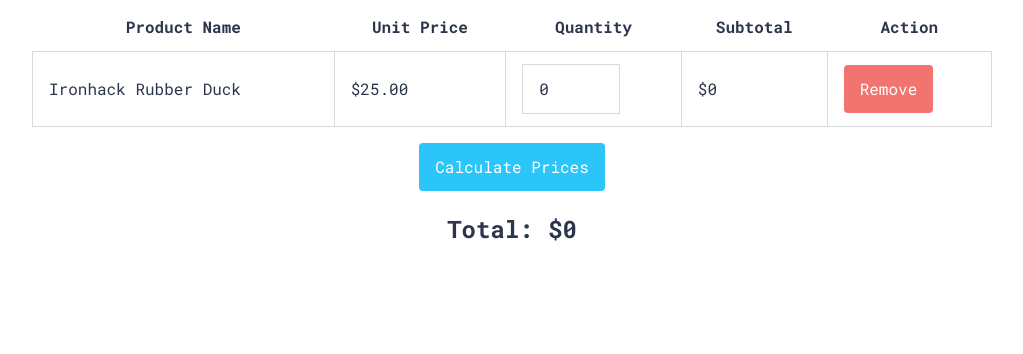
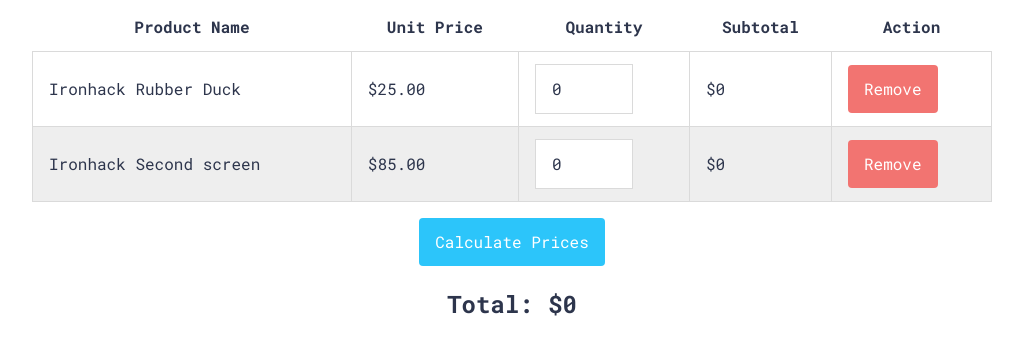
Before and after one commit to DesarrolladoresMasquerades/m1_d07-lab-iron_cart-AnaHerr, a website: page index.html in a window 1280 px wide. Both pictures are taken after a click on the button "Calculate Prices". Shown: the part 104-458 px from the top of the page, without its empty margins (128-1151 px from the left). Drawn offline with Linux system fonts and the light colour scheme.

Commit message:
lab finished until 4th bonus

```diff
--- a/index.html
+++ b/index.html
@@ -35,19 +35,19 @@
         <!-- Iteration 2: Add more products here -->
       </tbody>
       <tfoot>
-        <!-- <tr class="create-product">
-          <td>
-            <input type="text" placeholder="Product Name" />
+        <tr class="product">
+          <td class="name">
+            <span>Ironhack Second screen</span>
           </td>
-          <td>
-            <input type="number" min="0" value="0" placeholder="Product Price" />
+          <td class="price">$<span>85.00</span></td>
+          <td class="quantity">
+            <input type="number" value="0" min="0" placeholder="Quantity" />
           </td>
-          <td></td>
-          <td></td>
-          <td>
-            <button id="create" class="btn">Create Product</button>
+          <td class="subtotal">$<span>0</span></td>
+          <td class="action">
+            <button class="btn btn-remove">Remove</button>
           </td>
-        </tr> -->
+        </tr>
       </tfoot>
     </table>
     <p class="calculate-total">
--- a/js/index.js
+++ b/js/index.js
@@ -3,21 +3,28 @@
 function updateSubtotal(product) {
   console.log('Calculating subtotal, yey!');
 
-  //... your code goes here
+  const price = product.querySelector('.price span').innerText;
+  const quantity = product.querySelector(".quantity input").value;
+  const subResult = price*quantity;
+  const subtotalPrice = product.querySelector(".subtotal span")
+  subtotalPrice.innerText = subResult;
+  return subResult
 }
 
 function calculateAll() {
-  // code in the following two lines is added just for testing purposes.
-  // it runs when only iteration 1 is completed. at later point, it can be removed.
-  const singleProduct = document.querySelector('.product');
-  updateSubtotal(singleProduct);
-  // end of test
 
-  // ITERATION 2
-  //... your code goes here
+  let value = 0;
+
+  const allProducts = Array.from(document.getElementsByClassName("product"))
+   allProducts.forEach((element)=>{
+    value += parseInt(updateSubtotal(element))
+   })
+
+   //
 
   // ITERATION 3
-  //... your code goes here
+  document.querySelector("#total-value span").textContent= value;
+  return value;
 }
 
 // ITERATION 4
@@ -25,7 +32,11 @@
 function removeProduct(event) {
   const target = event.currentTarget;
   console.log('The target in remove is:', target);
-  //... your code goes here
+
+  const toRemove= target.parentNode.parentNode;
+  toRemove.remove();
+
+  calculateAll();
 }
 
 // ITERATION 5
@@ -38,5 +49,6 @@
   const calculatePricesBtn = document.getElementById('calculate');
   calculatePricesBtn.addEventListener('click', calculateAll);
 
-  //... your code goes here
+  const removeButton = document.querySelectorAll(".btn-remove")
+  .forEach(element => element.addEventListener('click', removeProduct));
 });
```
